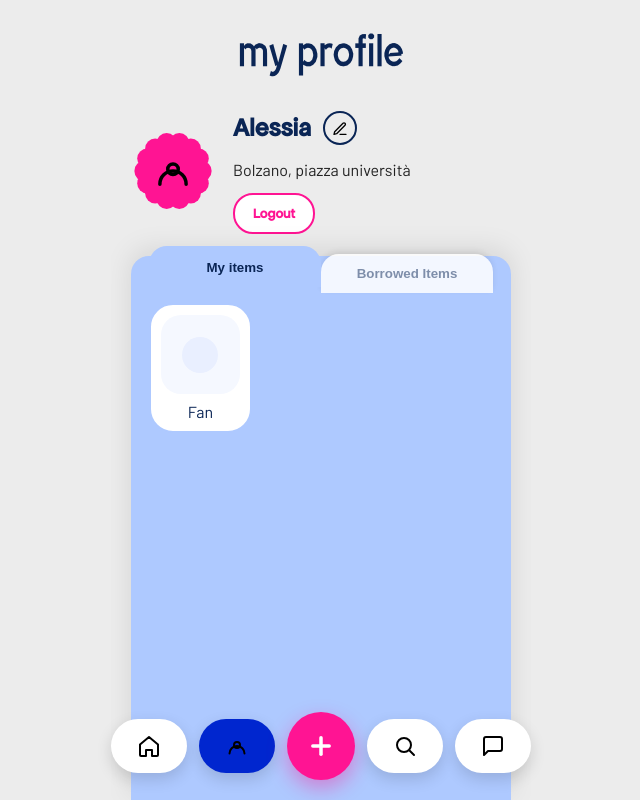
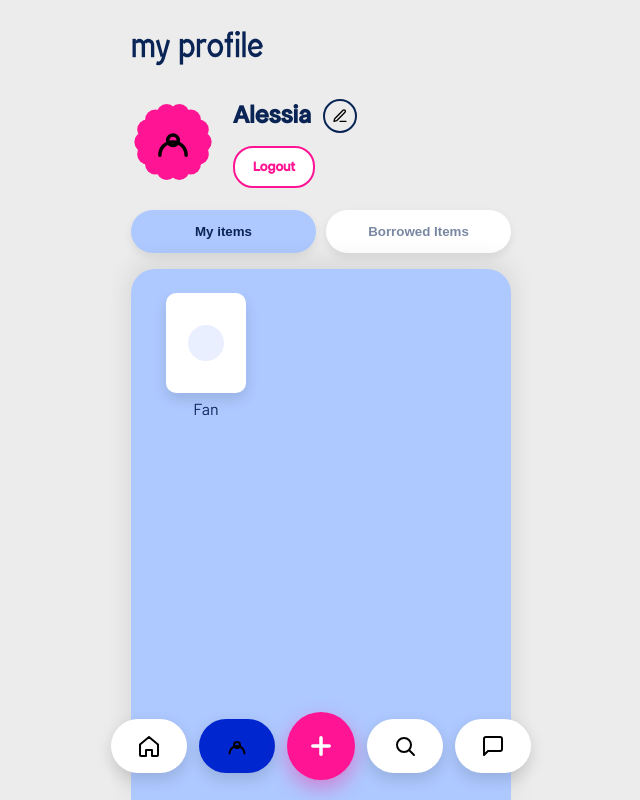
Before and after one commit to san-pietrino/Pietro-Project, a Flask app: page /profile in a window 1280 px wide. Shown: the whole page, without its empty margins (319-959 px from the left). Run offline with Flask 2, Linux system fonts and the light colour scheme; the visitor is signed in with stand-in values (Sample User, id 1); data comes from the database, SQL or seed files in the repository; both versions use the stored data as it was after the commit.

Commit message:
my profile changes

```diff
--- a/static/style.css
+++ b/static/style.css
@@ -633,6 +633,14 @@ small {
     margin-bottom: 20px;
 }
 
+.chat-header h1 {
+    font-size: 2rem;
+    text-align: left;
+    color: #0a2555;
+    text-transform: none;
+    margin: 0;
+}
+
 .chat-back {
     color: #0a2555;
     font-size: 2rem;
@@ -766,7 +774,8 @@ small {
 }
 
 .profile-header h1 {
-    font-size: 2.5rem;
+    font-size: 2rem;
+    text-align: left;
     color: #0a2555;
     text-transform: none;
     margin: 0;
@@ -839,17 +848,16 @@ small {
 
 .profile-content {
     background: #aec9ff;
-    border-radius: 18px 18px 0 0;
+    border-radius: 24px 24px 0 0;
     padding: 24px 18px 0;
     box-shadow: 0 -6px 28px rgba(0,0,0,0.1);
 }
 
 .profile-tabs {
     display: flex;
-    align-items: flex-end;
-    gap: 0;
-    margin: -34px 0 16px;
-    position: relative;
+    align-items: center;
+    gap: 10px;
+    margin: 0 0 16px;
     color: #0a2555;
     font-family: var(--font-secondary);
     letter-spacing: normal;
@@ -858,27 +866,20 @@ small {
 .tab {
     flex: 1;
     border: none;
-    background: rgba(255, 255, 255, 0.85);
-    color: rgba(10, 37, 85, 0.5);
-    font-weight: 600;
-    padding: 12px 18px;
-    border-radius: 18px 18px 0 0;
+    background: white;
+    color: rgba(10, 37, 85, 0.55);
+    font-weight: 700;
+    padding: 14px 18px;
+    border-radius: 999px;
     cursor: pointer;
-    position: relative;
-    z-index: 1;
-    transform: translateY(6px);
-    box-shadow: 0 -3px 6px -1px rgba(0, 0, 0, 0.1);
-    transition: background 0.2s ease, color 0.2s ease, transform 0.2s ease, padding 0.2s ease, box-shadow 0.2s ease;
+    box-shadow: 0 4px 10px rgba(0, 0, 0, 0.08);
+    transition: background 0.2s ease, color 0.2s ease;
 }
 
 .tab.active {
     background: #aec9ff;
     color: #0a2555;
     font-weight: 800;
-    z-index: 2;
-    transform: translateY(0);
-    padding-top: 14px;
-    box-shadow: none;
 }
 
 .tab-panel {
@@ -897,11 +898,11 @@ small {
     display: grid;
     grid-template-columns: repeat(3, minmax(0, 1fr));
     align-content: start;
-    gap: 16px;
+    gap: 0px;
     flex: 1;
     min-height: 0;
     overflow-y: auto;
-    padding-right: 4px;
+    padding-right: 2px;
     padding-bottom: 90px;
     scrollbar-width: thin;
     scrollbar-color: rgba(10, 37, 85, 0.65) transparent;
@@ -921,16 +922,15 @@ small {
 }
 
 .item-card {
-    border: 2px solid #aec9ff;
-    border-radius: 24px;
-    background: white;
+    border: none;
+    background: transparent;
     line-height: 1.05;
-    padding: 10px;
+    padding: 0;
     text-align: center;
     display: flex;
     flex-direction: column;
     align-items: center;
-    gap: 10px;
+    gap: 8px;
 }
 
 /* Slightly increased line-height for borrowed item names to improve readability */
@@ -938,15 +938,17 @@ small {
     line-height: 1.15;
 }
 
-.item-card.borrowed {
-    border-color: #ff1493;
+.item-card.borrowed .item-image {
+    box-shadow: 0 6px 14px rgba(255, 20, 147, 0.3);
 }
 
 .item-image {
-    width: 100%;
+    width: 80px;
+    height: 100px;
     aspect-ratio: 1;
-    border-radius: 20px;
-    background: #f5f8ff;
+    border-radius: 10px;
+    background: white;
+    box-shadow: 0 6px 14px rgba(0, 0, 0, 0.12);
     display: flex;
     align-items: center;
     justify-content: center;
@@ -954,7 +956,7 @@ small {
 }
 
 .item-image img {
-    width: 100%;
+    /*width: 100%;*/
     height: 100%;
     object-fit: contain;
 }
@@ -1144,13 +1146,6 @@ footer {
 
 /* Responsive */
 @media (max-width: 600px) {
-    .container {
-        padding-top: 50px;
-        padding-left: 30px;
-        padding-right: 30px;
-        padding-bottom: 50px;
-    }
-
     header h1 {
         font-size: 2rem;
     }
@@ -1258,7 +1253,6 @@ footer {
     line-height: 1.2;
     color: #0a2555;
     text-transform: none;
-    max-width: 60%;
 }
 .dashboard-header .avatar,
 .chat-avatar {
--- a/templates/add_item.html
+++ b/templates/add_item.html
@@ -1,4 +1,3 @@
-{% from 'macros.html' import user_avatar %}
 <!DOCTYPE html>
 <html lang="en">
 <head>
@@ -195,7 +194,6 @@
     <div class="container dashboard-mobile">
         <header class="dashboard-header">
             <h1 class="welcome">YOUR ITEMS</h1>
-            {{ user_avatar('avatar', current_user_photo) }}
         </header>
 
         <main>
--- a/templates/chat_list.html
+++ b/templates/chat_list.html
@@ -1,4 +1,3 @@
-{% from 'macros.html' import user_avatar %}
 <!DOCTYPE html>
 <html lang="en">
 <head>
@@ -12,7 +11,6 @@
     <div class="container">
         <header class="chat-header">
             <h1>CHAT</h1>
-            {{ user_avatar('chat-avatar', current_user_photo) }}
         </header>
 
         <main>
--- a/templates/dashboard.html
+++ b/templates/dashboard.html
@@ -1,4 +1,3 @@
-{% from 'macros.html' import user_avatar %}
 <!DOCTYPE html>
 <html lang="en">
 <head>
@@ -22,7 +21,6 @@
     <div class="container dashboard-mobile">
         <header class="dashboard-header">
             <h1 class="welcome">Welcome, {{ username }}!</h1>
-            {{ user_avatar('avatar', current_user_photo) }}
             <form class="search-form-mobile" action="{{ url_for('search') }}" method="GET" autocomplete="off" data-live-search>
                 <div class="search-bar-wrapper">
                     <input type="text" name="q" placeholder="what are you looking for?" aria-label="search">
--- a/templates/explore.html
+++ b/templates/explore.html
@@ -1,4 +1,3 @@
-{% from 'macros.html' import user_avatar %}
 <!DOCTYPE html>
 <html lang="en">
 <head>
@@ -12,7 +11,6 @@
     <div class="container dashboard-mobile">
         <header class="dashboard-header">
             <h1 class="welcome">explore</h1>
-            {{ user_avatar('avatar', current_user_photo) }}
             <form class="search-form-mobile" action="{{ url_for('search') }}" method="GET" autocomplete="off" data-live-search>
                 <div class="search-bar-wrapper">
                     <input type="text" name="q" placeholder="what are you looking for?" aria-label="search" autofocus>
--- a/templates/profile.html
+++ b/templates/profile.html
@@ -154,17 +154,17 @@
                     <span class="profile-user-name">{{ user.username }}</span>
                     <button class="profile-edit-button" type="button" aria-label="Edit profile" onclick="openEditProfileModal()"><span class="icon icon-pencil" aria-hidden="true"></span></button>
                 </div>
-                <p class="profile-location">{{ user.location or 'Unknown' }}</p>
+                <!--<p class="profile-location">{{ user.location or 'Unknown' }}</p>-->
                 <a href="{{ url_for('logout') }}" class="profile-logout-btn">Logout</a>
             </div>
         </section>
 
+        <div class="profile-tabs">
+            <button class="tab active" data-tab="my-items">My items</button>
+            <button class="tab" data-tab="borrowed-items">Borrowed Items</button>
+        </div>
+
         <section class="profile-content">
-            <div class="profile-tabs">
-                <button class="tab active" data-tab="my-items">My items</button>
-                <button class="tab" data-tab="borrowed-items">Borrowed Items</button>
-            </div>
-
             <div class="tab-panels">
                 <div class="tab-panel active" id="my-items">
                     <div class="items-grid">
--- a/templates/search.html
+++ b/templates/search.html
@@ -1,4 +1,3 @@
-{% from 'macros.html' import user_avatar %}
 <!DOCTYPE html>
 <html lang="en">
 <head>
@@ -165,7 +164,6 @@
     <div class="container dashboard-mobile">
         <header class="dashboard-header">
             <h1 class="welcome">Search</h1>
-            {{ user_avatar('avatar', current_user_photo) }}
             <form class="search-form-mobile" action="{{ url_for('search') }}" method="GET" autocomplete="off" data-live-search>
                 <div class="search-bar-wrapper">
                     <input type="text" name="q" value="{{ query }}" placeholder="what are you looking for?" aria-label="search">
```
Also changed, not shown: pietro.db, static/uploads/20260704164819_sewing_machine.jpg (added).
